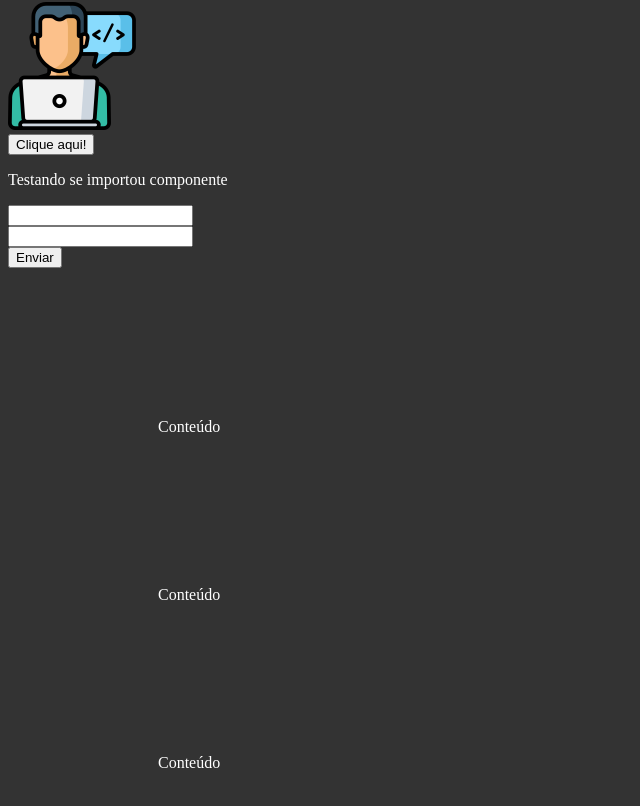
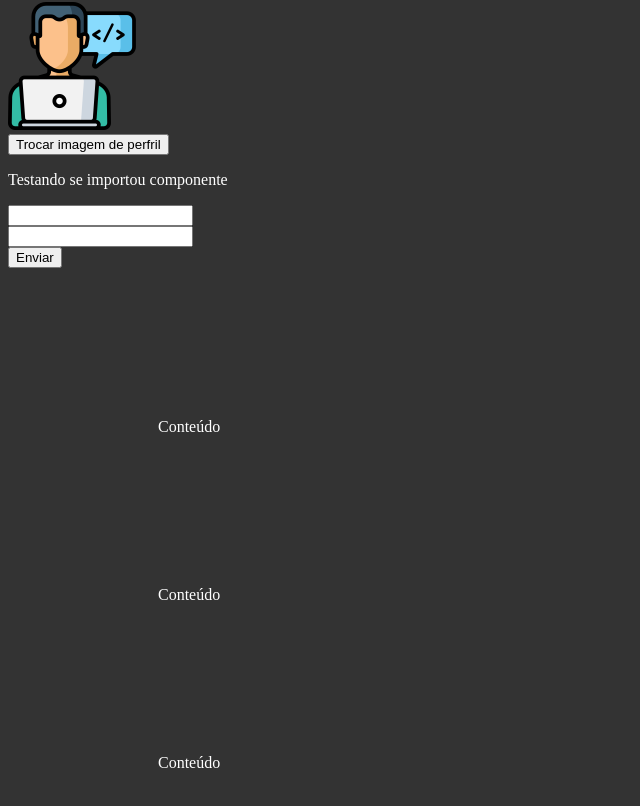
Before and after one commit to arthurisvi/helloWorldVue, a Vue app: page / in a window 1280 px wide. Shown: the part 854-1660 px from the top of the page, without its empty margins (0-640 px from the left). Built offline with nearby package versions, Linux system fonts and the light colour scheme.

Commit message:
emit trocando imagem

```diff
--- /dev/null
+++ b/src/components/ChangePicture.vue
@@ -0,0 +1,12 @@
+<template>
+    <div>
+        <button @click="$emit('changePicture')">Trocar imagem de perfril</button>
+    </div>
+</template>
+
+<script>
+export default{
+    name: 'ChangePicture',
+    emits: 'changePicture'
+}
+</script>
--- a/src/components/Picture.vue
+++ b/src/components/Picture.vue
@@ -2,18 +2,21 @@
     <!-- mesma coisa de usar o -v-bind:-->
     <div>
     <img :src="avatar" :alt="descricao">
-    <Reuse/>
+    <!--<Reuse/> -->
+    <ChangePicture @change-picture="changePicture"/>
 
     </div>
 </template>
 
 <script>
-import Reuse from './Reuse.vue'
+// import Reuse from './Reuse.vue'
+import ChangePicture from './ChangePicture.vue'
 
 export default{
     name: 'Picture',
     components:{
-        Reuse
+        // Reuse,
+        ChangePicture
     },
     data(){
         return{
@@ -21,6 +24,10 @@ export default{
             avatar: "/img/avatar.png",
             descricao: "Arthur Isvi"
         }
+    }, methods:{
+        changePicture(){
+            this.avatar = "/img/avatar2.png"
+        }
     }
 }
 
```
Also changed, not shown: public/img/avatar2.png (added).
